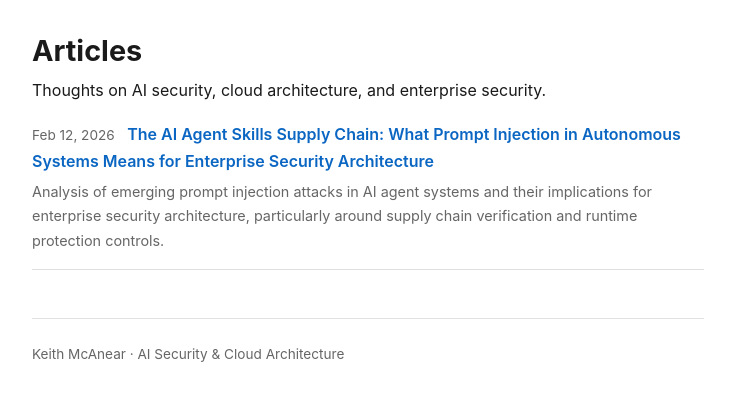
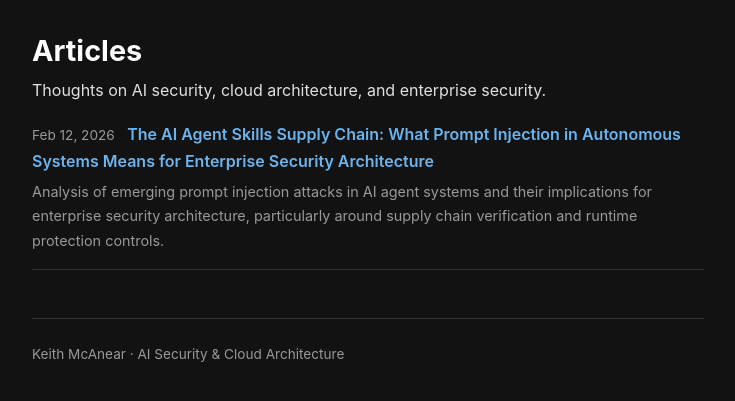
Before and after one commit to kmcanear/articles, a Jekyll site: the page built from index.html, in a window 1280 px wide. Shown: the top 401 px of the page, without its empty margins (272-1007 px from the left). Built offline with Jekyll 4.4.1, drawn with Linux system fonts in a browser that asks for light colours.

Commit message:
Switch to dark theme

```diff
--- a/assets/css/style.css
+++ b/assets/css/style.css
@@ -1,9 +1,11 @@
 :root {
-  --text: #1a1a1a;
-  --muted: #666;
-  --link: #0a66c2;
-  --border: #e0e0e0;
-  --bg: #fff;
+  --text: #e0e0e0;
+  --muted: #999;
+  --link: #6cb4ee;
+  --border: #333;
+  --bg: #121212;
+  --surface: #1e1e1e;
+  --code-bg: #1e1e1e;
 }
 
 * { box-sizing: border-box; margin: 0; padding: 0; }
@@ -22,21 +24,23 @@ header { margin-bottom: 2rem; }
 header nav a { color: var(--muted); text-decoration: none; font-size: 0.9rem; }
 header nav a:hover { color: var(--link); }
 
-h1 { font-size: 1.8rem; margin-bottom: 0.5rem; line-height: 1.3; }
-h2 { font-size: 1.3rem; margin: 1.8rem 0 0.8rem; }
-h3 { font-size: 1.1rem; margin: 1.4rem 0 0.6rem; }
+h1 { font-size: 1.8rem; margin-bottom: 0.5rem; line-height: 1.3; color: #fff; }
+h2 { font-size: 1.3rem; margin: 1.8rem 0 0.8rem; color: #f0f0f0; }
+h3 { font-size: 1.1rem; margin: 1.4rem 0 0.6rem; color: #e8e8e8; }
 
 time { color: var(--muted); font-size: 0.85rem; display: block; margin-bottom: 1.5rem; }
 
 article p { margin-bottom: 1rem; }
 article ul, article ol { margin: 0 0 1rem 1.5rem; }
 article li { margin-bottom: 0.3rem; }
-article code { background: #f4f4f4; padding: 0.15em 0.4em; border-radius: 3px; font-size: 0.9em; }
-article pre { background: #f4f4f4; padding: 1rem; border-radius: 6px; overflow-x: auto; margin-bottom: 1rem; }
+article code { background: var(--code-bg); padding: 0.15em 0.4em; border-radius: 3px; font-size: 0.9em; color: #ccc; }
+article pre { background: var(--code-bg); padding: 1rem; border-radius: 6px; overflow-x: auto; margin-bottom: 1rem; border: 1px solid var(--border); }
 article pre code { background: none; padding: 0; }
 article blockquote { border-left: 3px solid var(--border); padding-left: 1rem; color: var(--muted); margin-bottom: 1rem; }
+article strong { color: #fff; }
 
 a { color: var(--link); }
+a:hover { color: #8cc8ff; }
 
 .post-list { list-style: none; padding: 0; }
 .post-list li { padding: 1rem 0; border-bottom: 1px solid var(--border); }
```
